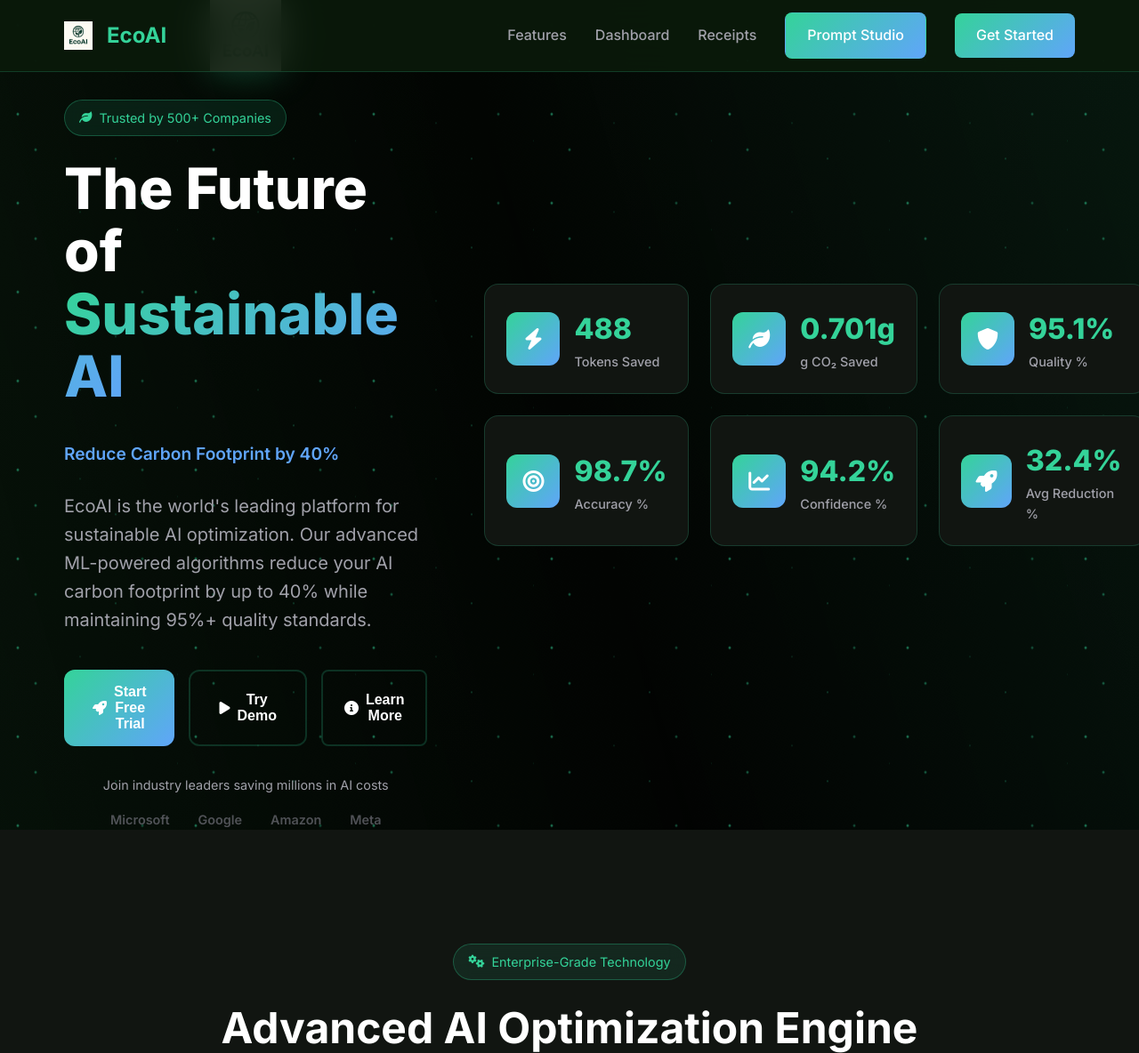
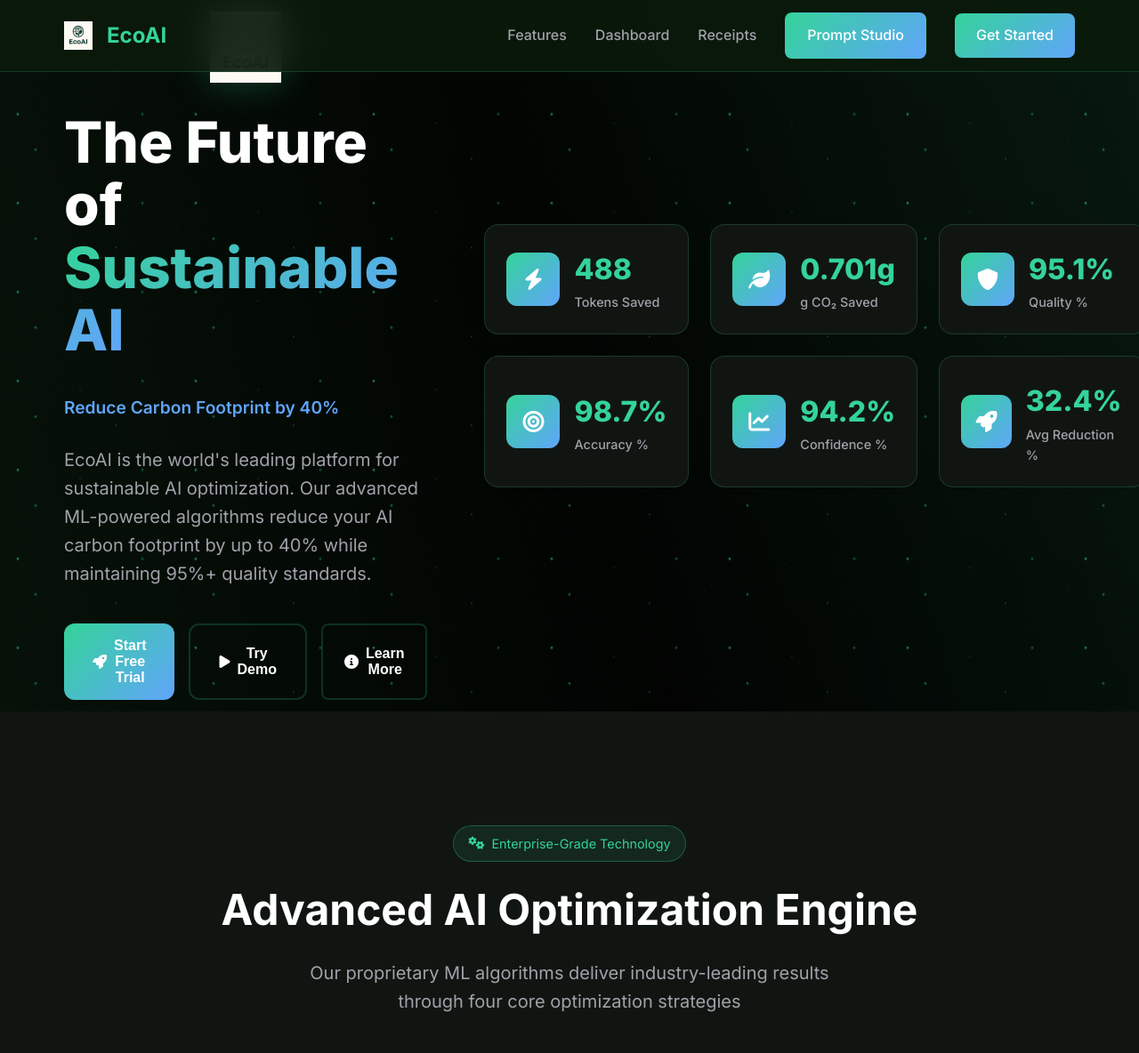
Before and after one commit to kbhatnagar1506/EcoAI, a Flask app: page / in a window 1280 px wide. Shown: the top 1184 px of the page at 89% size. Run offline with Flask 3, Linux system fonts and the light colour scheme.

Commit message:
Remove 'Trusted by 500+ Companies' section and company logos from homepage

```diff
--- a/static/promo-style.css
+++ b/static/promo-style.css
@@ -758,19 +758,6 @@ body {
 }
 
 /* Professional Hero Enhancements */
-.hero-badge {
-    display: inline-flex;
-    align-items: center;
-    gap: 0.5rem;
-    background: rgba(52, 211, 153, 0.1);
-    border: 1px solid rgba(52, 211, 153, 0.3);
-    border-radius: 50px;
-    padding: 0.5rem 1rem;
-    font-size: 0.9rem;
-    color: var(--primary-green);
-    margin-bottom: 1.5rem;
-    backdrop-filter: blur(10px);
-}
 
 .hero-subtitle-line {
     font-size: 1.2rem;
@@ -778,35 +765,6 @@ body {
     font-weight: 600;
 }
 
-.hero-social-proof {
-    margin-top: 2rem;
-    text-align: center;
-}
-
-.social-proof-text {
-    color: var(--text-secondary);
-    font-size: 0.9rem;
-    margin-bottom: 1rem;
-}
-
-.company-logos {
-    display: flex;
-    justify-content: center;
-    gap: 2rem;
-    flex-wrap: wrap;
-}
-
-.company-logo {
-    color: var(--text-muted);
-    font-weight: 600;
-    font-size: 0.9rem;
-    opacity: 0.7;
-    transition: opacity 0.3s ease;
-}
-
-.company-logo:hover {
-    opacity: 1;
-}
 
 /* Professional Button Styles */
 .btn-outline {
@@ -1041,9 +999,6 @@ body {
         gap: 1.5rem;
     }
 
-    .company-logos {
-        gap: 1rem;
-    }
 
     .feature-metrics {
         flex-direction: column;
--- a/templates/homepage.html
+++ b/templates/homepage.html
@@ -46,10 +46,6 @@
                 <div class="hero-logo">
                     <img src="{{ url_for('static', filename='LOGOECOAI.png') }}" alt="EcoAI" class="hero-logo-img">
                 </div>
-                <div class="hero-badge">
-                    <i class="fas fa-leaf"></i>
-                    <span>Trusted by 500+ Companies</span>
-                </div>
                 <h1 class="hero-title">
                     The Future of <span class="gradient-text">Sustainable AI</span><br>
                     <span class="hero-subtitle-line">Reduce Carbon Footprint by 40%</span>
@@ -85,17 +81,6 @@
                             Learn More
                         </button>
                     {% endif %}
-                </div>
-                <div class="hero-social-proof" data-aos="fade-up" data-aos-delay="500">
-                    <div class="social-proof-text">
-                        <span>Join industry leaders saving millions in AI costs</span>
-                    </div>
-                    <div class="company-logos">
-                        <div class="company-logo">Microsoft</div>
-                        <div class="company-logo">Google</div>
-                        <div class="company-logo">Amazon</div>
-                        <div class="company-logo">Meta</div>
-                    </div>
                 </div>
             </div>
             <div class="hero-stats">
```
